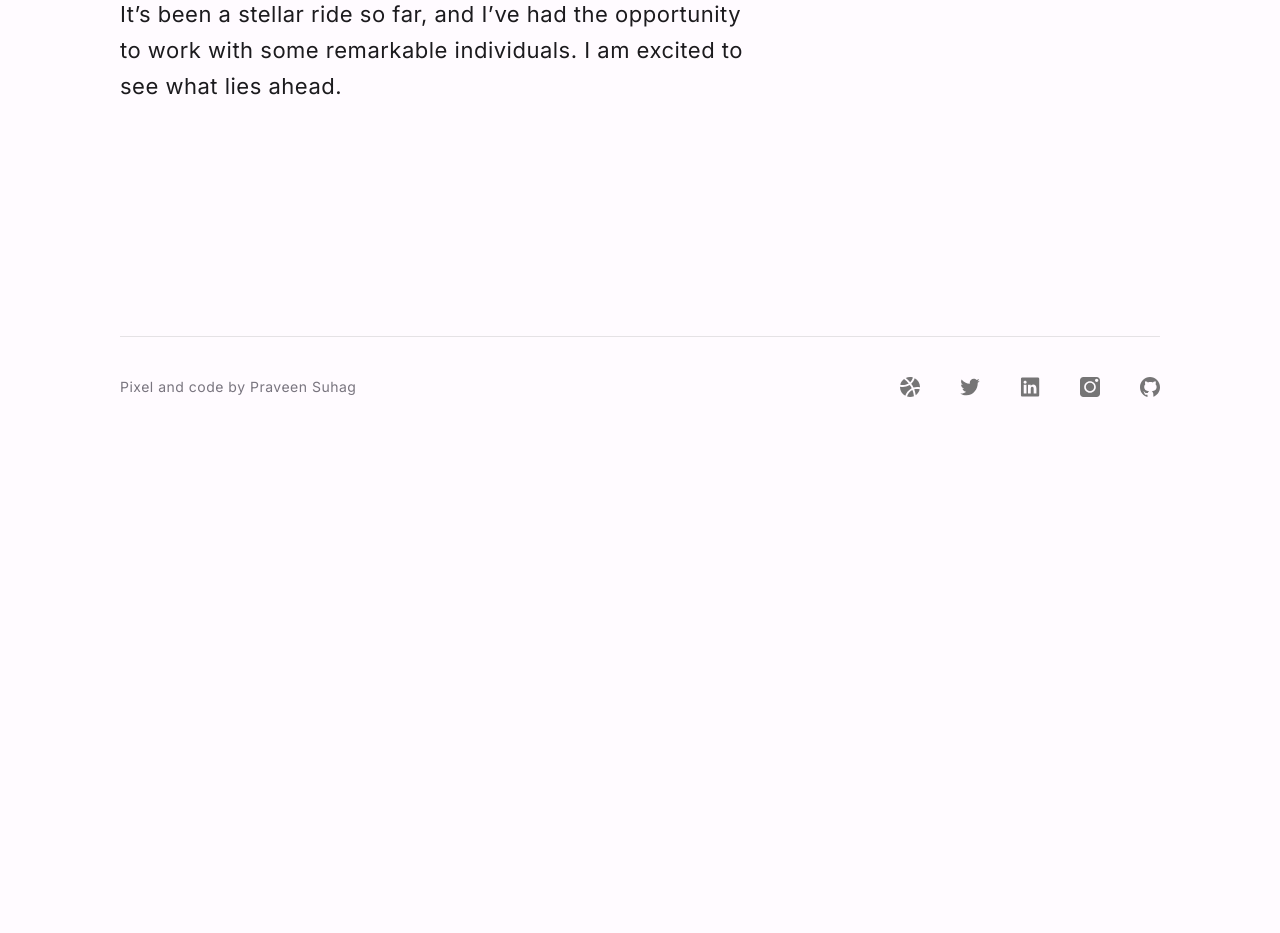
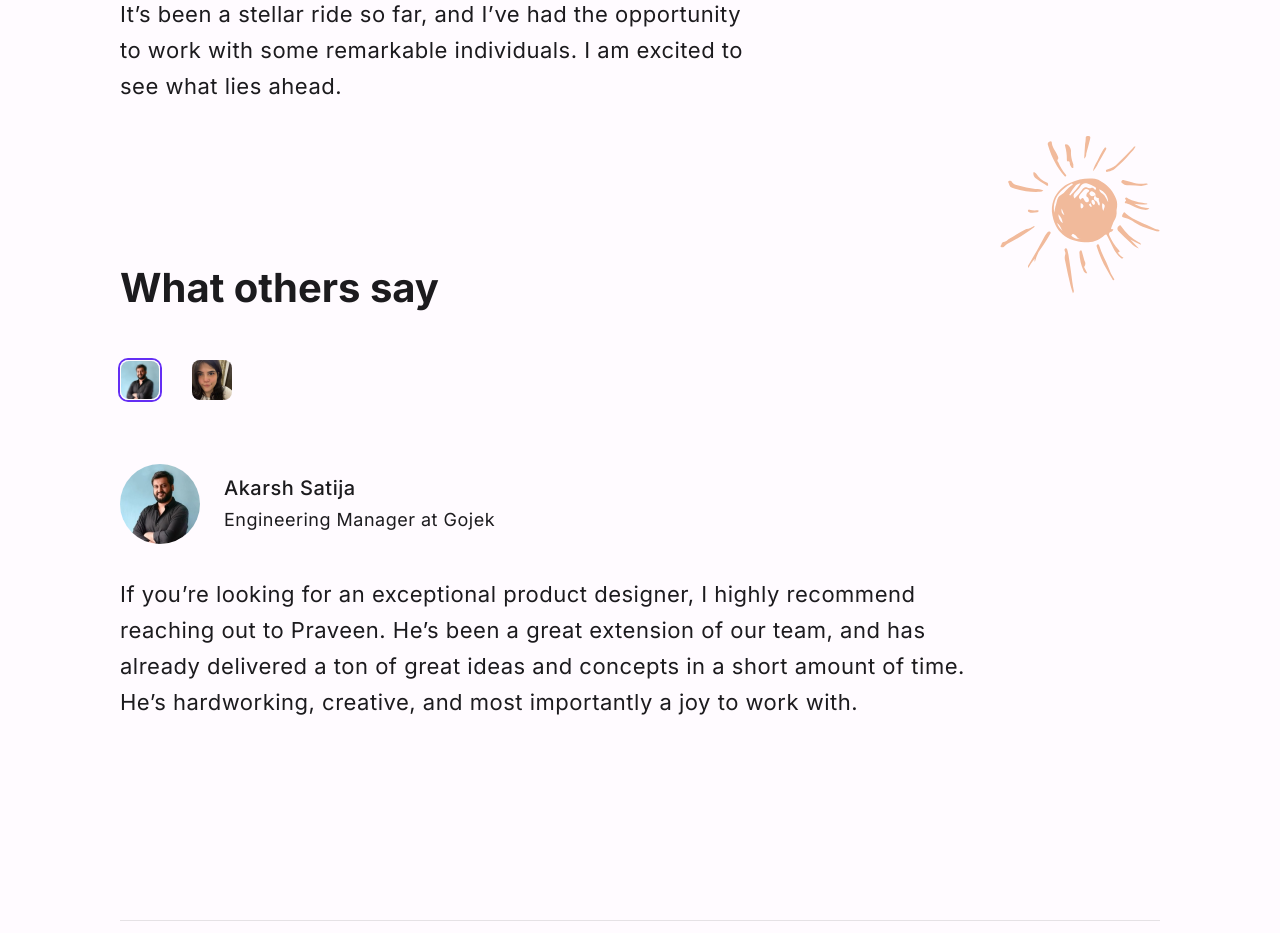
Before and after one commit to p4suhag/portfolio, a Next.js app: page /bio in a window 1280 px wide. Shown: the part 1680-2613 px from the top of the page. Before the commit the page ends 2129 px from the top, so only its background shows below. Built offline with nearby package versions, Linux system fonts and the light colour scheme.

Commit message:
Add testimony

```diff
--- a/pages/bio.js
+++ b/pages/bio.js
@@ -8,25 +8,25 @@ import Footer from '../components/footer';
 
 export default function Bio() {
   var testimony = {
-    1: {
+    4: {
       name: 'Aprajit Kar',
       role: 'Design Manager at Gojek',
       body: 'Praveen in one word is a perfectionist. He is very passionate about problem solving as a whole. For him its never about finishing a task it’s about conquering it. He also a visionary who knows where to take a product. I personally have learnt a lot, because he makes sure others also get the benefits of his knowledge. He is a humble collaborator who is patient with you. He also makes sure others understand his intentions are to genuinely help the product grow. That makes anyone trust his work.',
       img: '/testimony/aprajit.png'
     },
-    2: {
+    3: {
       name: 'Ravi Suhag',
       role: 'VP Engineering at Gojek',
       body: 'Praveen Suhag is an illustrator who thinks like a computer, who works with machine-like precision but with the heart of a human being. She’s living in the modern world, using what her hands do best and making this wonderful synthesis, a precise blend.',
       img: '/testimony/ravi.png'
     },
-    3: {
+    1: {
       name: 'Akarsh Satija',
       role: 'Engineering Manager at Gojek',
       body: 'If you’re looking for an exceptional product designer, I highly recommend reaching out to Praveen. He’s been a great extension of our team, and has already delivered a ton of great ideas and concepts in a short amount of time. He’s hardworking, creative, and most importantly a joy to work with.',
       img: '/testimony/akarsh.png'
     },
-    4: {
+    2: {
       name: 'Bhawna Joshi',
       role: 'Product Designer at Gojek',
       body: "Praveen is a perfectionist and very passionate about solving problems. To him, it's never about just finishing a task but conquering it. He is a visionary and humble collaborator who knows where to take a product. He makes sure others understand his intent towards the product that helps him earn their trust. I have learnt a lot because he makes sure others also get to learn from his knowledge.",
@@ -85,16 +85,16 @@ export default function Bio() {
           <div className="dp"></div>
         </div>
       </div>
-      <div className="sun hide"><Image src="/sun.svg" width={160} height={158} /></div>
+      <div className="sun"><Image src="/sun.svg" width={160} height={158} /></div>
 
-      <div className="testimony hide">
+      <div className="testimony">
         <h4>What others say</h4>
         <div className="testimony_thumbnails">
           <div className="faces thumbnail_active" onClick={changeTestimony}><Image src={testimony[1].img} height={40} width={40} className="custom_face" data-number="1"/></div>
           <div className="faces" onClick={changeTestimony}><Image src={testimony[2].img} height={40} width={40} className="custom_face" data-number="2"/></div>
-          <div className="faces" onClick={changeTestimony}><Image src={testimony[3].img} height={40} width={40} className="custom_face" data-number="3"/></div>
-          <div className="faces" onClick={changeTestimony}><Image src={testimony[4].img} height={40} width={40} className="custom_face" data-number="4"/></div>
-          <div className="faces" onClick={changeTestimony}><Image src={testimony[5].img} height={40} width={40} className="custom_face" data-number="5"/></div>
+          <div className="faces hide" onClick={changeTestimony}><Image src={testimony[3].img} height={40} width={40} className="custom_face" data-number="3"/></div>
+          <div className="faces hide" onClick={changeTestimony}><Image src={testimony[4].img} height={40} width={40} className="custom_face" data-number="4"/></div>
+          <div className="faces hide" onClick={changeTestimony}><Image src={testimony[5].img} height={40} width={40} className="custom_face" data-number="5"/></div>
         </div>
         <div className="testimony_content">
           <div className="testimony_content_header">
```
